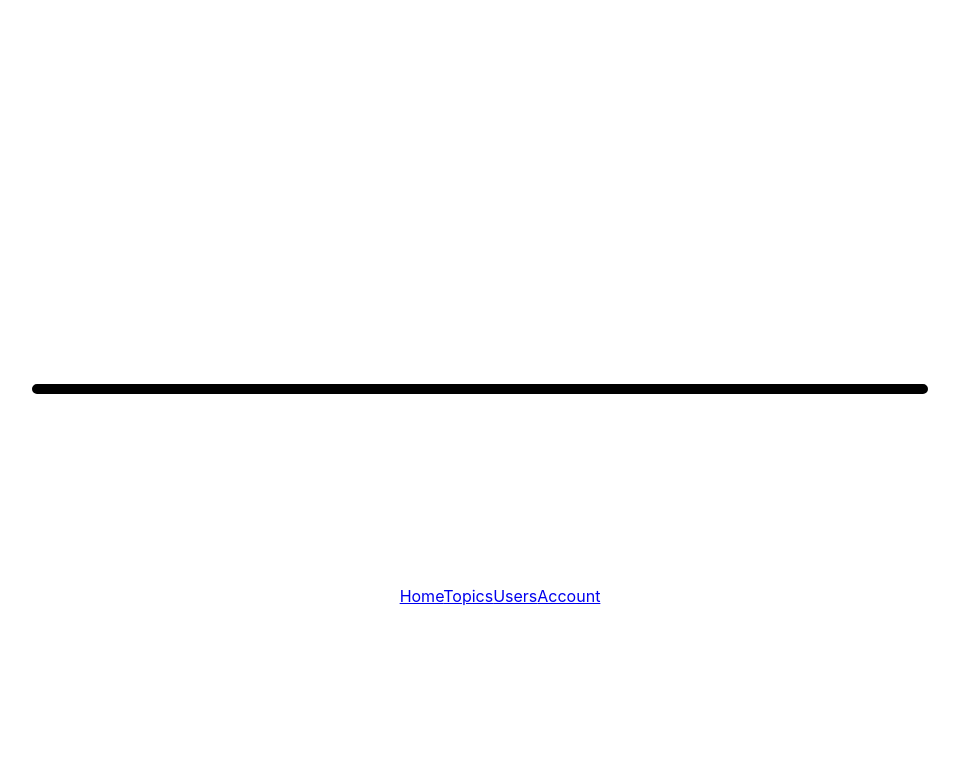
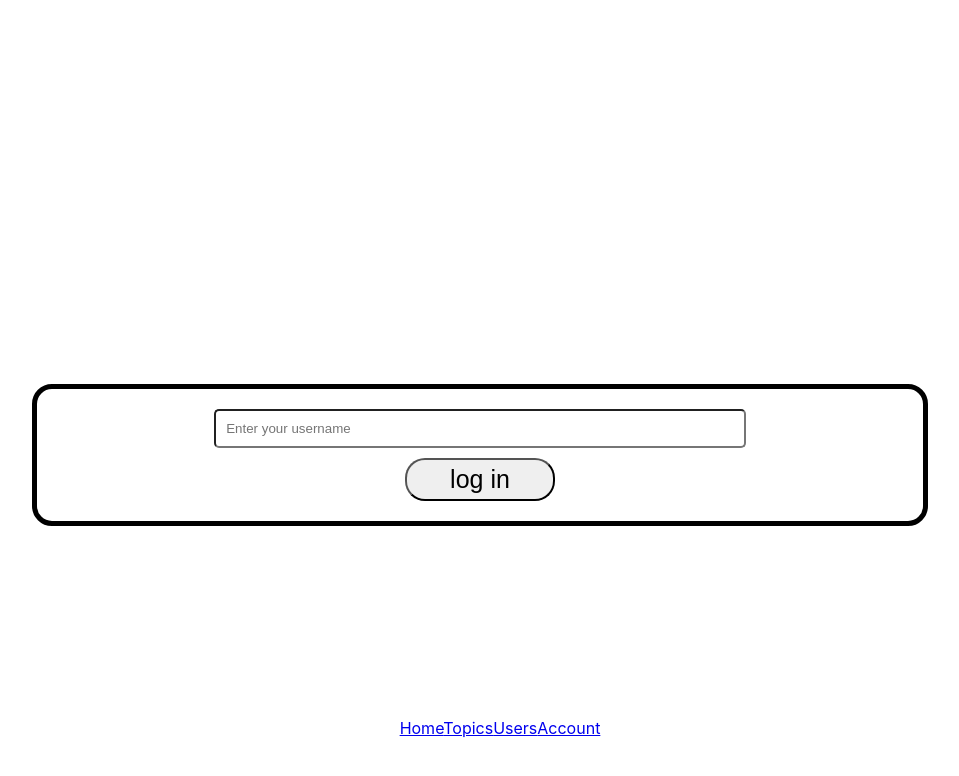
Before and after one commit to thendo90/fe-project, a React (Create React App) app: page /myacc in a window 1280 px wide. Both pictures are taken after a click on the button "sign out". Shown: the top 776 px of the page, without its empty margins (160-1119 px from the left). Built offline with nearby package versions, Linux system fonts and the light colour scheme.

Commit message:
handle log in

```diff
--- a/src/components/Comments/CommentForm.js
+++ b/src/components/Comments/CommentForm.js
@@ -58,6 +58,7 @@ export default function CommentForm({ id, setCommentList }) {
         value={comment.body}
         onChange={handleChange}
         placeholder="post a comment..."
+        className={styles.CommentForm__input}
       ></input>
       <button disabled={disableSubmit} className={styles.CommentForm__submit}>
         submit
--- a/src/components/Comments/CommentForm.module.css
+++ b/src/components/Comments/CommentForm.module.css
@@ -5,7 +5,7 @@
   padding: 10px;
 }
 
-input {
+.CommentForm__input {
   border-radius: 5px;
   width: 120px;
   background: white;
@@ -18,7 +18,7 @@ input {
   transition-timing-function: ease-in-out;
 }
 
-input:focus {
+.CommentForm__input:focus {
   background-color: floralwhite;
   width: 320px;
   font-size: larger;
--- a/src/components/Users/Account.js
+++ b/src/components/Users/Account.js
@@ -1,12 +1,54 @@
 import styles from "./Account.module.css";
-import React, { useContext } from "react";
+import React, { useContext, useState } from "react";
 import { UserContext } from "../../contexts/UserContext";
 import { Link } from "react-router-dom";
+import { getUser } from "../api/api";
 
 export default function Account() {
   const { loggedInUser, setLoggedInUser } = useContext(UserContext);
+  const [username, setUsername] = useState("");
+  const [invalidUser, setInvalidUser] = useState(false);
 
-  if (!loggedInUser) return <main className={styles.Account}></main>;
+  const handleChange = (event) => {
+    setUsername(event.target.value);
+    setInvalidUser(false);
+  };
+
+  const logIn = (event) => {
+    event.preventDefault();
+    getUser(username)
+      .then(({ user }) => {
+        setLoggedInUser(user);
+      })
+      .catch((err) => {
+        setInvalidUser(true);
+      });
+  };
+
+  if (!loggedInUser)
+    return (
+      <main className={styles.Account}>
+        <form
+          className={styles.Account__form}
+          onSubmit={(event) => {
+            logIn(event);
+          }}
+        >
+          <input
+            type="text"
+            value={username}
+            onChange={handleChange}
+            placeholder="Enter your username"
+            className={styles.Account__input}
+          ></input>
+          <button className={styles.Account__button}>log in</button>
+        </form>
+        {invalidUser && (
+          <b className={styles.Account__invalid}>invalid username</b>
+        )}
+      </main>
+    );
+
   return (
     <main className={styles.Account}>
       <h2 className={styles.Account__h2}>
@@ -18,7 +60,7 @@ export default function Account() {
           className={styles.Account__img}
         />
         <button
-          className={styles.Account__signOut}
+          className={styles.Account__button}
           onClick={() => setLoggedInUser("")}
         >
           sign out
--- a/src/components/Users/Account.module.css
+++ b/src/components/Users/Account.module.css
@@ -3,6 +3,11 @@
   margin-top: 30%;
   border: 5px black solid;
   border-radius: 20px;
+}
+.Account__form {
+  padding: 20px;
+  display: flex;
+  flex-direction: column;
 }
 
 .Account__h2 {
@@ -11,11 +16,13 @@
   align-items: center;
 }
 
-.Account__signOut {
+.Account__button {
+  align-self: center;
   border-radius: 20px;
   font-size: 25px;
   margin-top: 10px;
   padding: 5px;
+  width: 150px;
 }
 
 .Account__b {
@@ -45,3 +52,28 @@
   font-size: 25px;
   margin-top: 10px;
 }
+
+.Account__input {
+  border-radius: 5px;
+  width: 60%;
+  background: white;
+  align-self: center;
+  padding: 10px;
+  background-image: none;
+  transition-property: background-color, width, font-size;
+  transition-duration: 0.5s;
+  transition-timing-function: ease-in-out;
+}
+
+.Account__input:focus {
+  background-color: floralwhite;
+  width: 100%;
+  font-size: larger;
+}
+.Account__input:invalid {
+  color: red;
+}
+
+.Account__invalid {
+  color: red;
+}
--- a/src/components/api/api.js
+++ b/src/components/api/api.js
@@ -72,3 +72,8 @@ export function getUsers() {
     return data;
   });
 }
+export function getUser(username) {
+  return api.get(`/users/${username}`).then(({ data }) => {
+    return data;
+  });
+}
```
